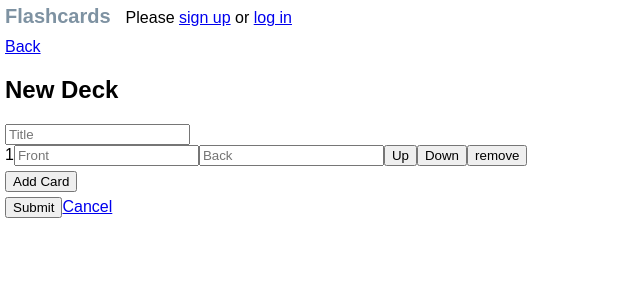
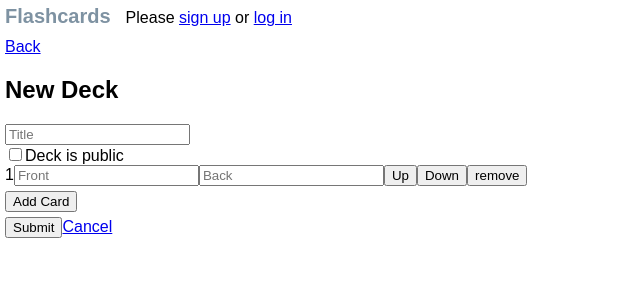
Before and after one commit to sequoian/flashcards, a React (Create React App) app in the folder react/: page /new in a window 1280 px wide. Shown: the top 300 px of the page, without its empty margins (0-640 px from the left). Built offline with nearby package versions, Linux system fonts and the light colour scheme.

Commit message:
set deck as public or private

```diff
--- a/react/src/js/DeckForm.js
+++ b/react/src/js/DeckForm.js
@@ -1,5 +1,6 @@
 import React, { Component } from 'react';
 import {Link} from 'react-router-dom';
+import LabeledInput from './LabeledInput'
 
 class DeckFormContainer extends Component {
   constructor(props) {
@@ -7,6 +8,7 @@ class DeckFormContainer extends Component {
     this.state = {
       id: props.id || null,
       title: props.title || '',
+      is_public: props.is_public || false,
       // TODO: make new cards DRY
       cards: props.cards || [{id: null, front: '', back: '', delete: false, key: Date.now()}]
     }
@@ -14,19 +16,26 @@ class DeckFormContainer extends Component {
     this.onSubmit = this.onSubmit.bind(this);
     this.handleTitleChange = this.handleTitleChange.bind(this);
     this.handleCardChange = this.handleCardChange.bind(this);
+    this.handlePublicChange = this.handlePublicChange.bind(this)
     this.removeCard = this.removeCard.bind(this);
     this.moveCard = this.moveCard.bind(this);
   }
 
   onSubmit() {
-    const {id, title, cards} = this.state;
-    this.props.onSubmit(id, title, cards)
+    const {id, title, cards, is_public} = this.state;
+    this.props.onSubmit(id, title, cards, is_public)
   }
 
   handleTitleChange(event) {
     this.setState({
       title: event.target.value
     });
+  }
+
+  handlePublicChange(event) {
+    this.setState({
+      is_public: !this.state.is_public
+    })
   }
 
   handleCardChange(key, side, value) {
@@ -99,6 +108,7 @@ class DeckFormContainer extends Component {
     return (
       <DeckForm
         title={this.state.title}
+        is_public={this.state.is_public}
         cards={this.state.cards.filter(card => card.delete ? null : card)}
         addCard={this.addCard}
         onSubmit={this.onSubmit}
@@ -109,13 +119,14 @@ class DeckFormContainer extends Component {
         moveCard={this.moveCard}
         errors={this.props.errors}
         error_msg={this.props.error_msg}
+        handlePublicChange={this.handlePublicChange}
       />
     )
   }
 }
 
-const DeckForm = ({title, cards, addCard, onSubmit, removeCard, handleTitleChange, handleCardChange,
-  cancelPath, moveCard, errors, error_msg}) => (
+const DeckForm = ({title, is_public, cards, addCard, onSubmit, removeCard, handleTitleChange, handleCardChange,
+  cancelPath, moveCard, errors, error_msg, handlePublicChange}) => (
   <form>
     <div className="errors">
       {error_msg}
@@ -129,6 +140,19 @@ const DeckForm = ({title, cards, addCard, onSubmit, removeCard, handleTitleChang
       value={title}
       onChange={handleTitleChange}
     />
+    <div>
+      <input
+        type="checkbox"
+        id="is-public"
+        name="is-public"
+        value={is_public}
+        checked={is_public}
+        onChange={handlePublicChange}
+      />
+      <label htmlFor="is-public">
+        Deck is public
+      </label>
+    </div>
     {cards.map((card, idx) => (
       <CardInput
         key={card.key}
--- a/react/src/js/EditDeck.js
+++ b/react/src/js/EditDeck.js
@@ -60,11 +60,12 @@ class EditDeck extends Component {
   }
 
   // API Update
-  updateDeck(id, title, cards) {
+  updateDeck(id, title, cards, is_public) {
     const deck = {
       id: id,
       title: title,
-      cards: cards
+      cards: cards,
+      is_public: is_public
     }
 
     fetch('/api/update-deck',
@@ -153,6 +154,7 @@ class EditDeck extends Component {
           <DeckForm
             id={deck.id}
             title={deck.title}
+            is_public={deck.is_public}
             cards={deck.cards}
             onSubmit={this.updateDeck}
             cancelPath={cancelPath}
--- a/react/src/js/NewDeck.js
+++ b/react/src/js/NewDeck.js
@@ -13,11 +13,12 @@ class NewDeck extends Component {
     this.addDeck = this.addDeck.bind(this);
   }
 
-  addDeck(id, title, cards) {
+  addDeck(id, title, cards, is_public) {
     const deck = {
       id: id,
       title: title,
-      cards: cards
+      cards: cards,
+      is_public: is_public
     }
 
     fetch('/api/add-deck',
--- a/react/src/js/UserProfile.js
+++ b/react/src/js/UserProfile.js
@@ -41,7 +41,7 @@ const UserProfile = ({name, email, joined}) => (
 
     <div>User: {name}</div>
     <div>Email: {email}</div>
-    <div>Joined: {formatDate(joined)}</div>
+    <div>Member since {formatDate(joined)}</div>
     <hr />
     <h3>Change Password</h3>
     <ChangePassword />
```
Also changed, not shown: 1 other file (tests, documents, lock files or other folders).
